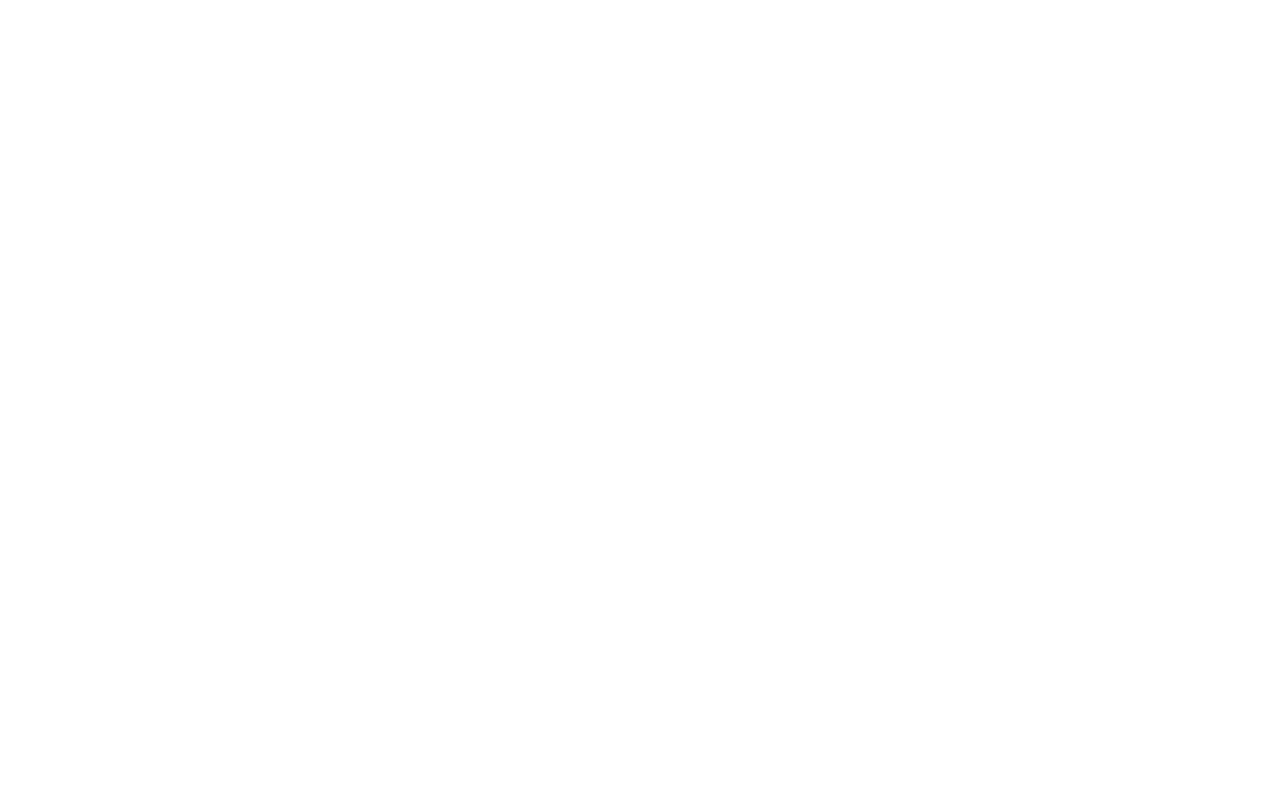
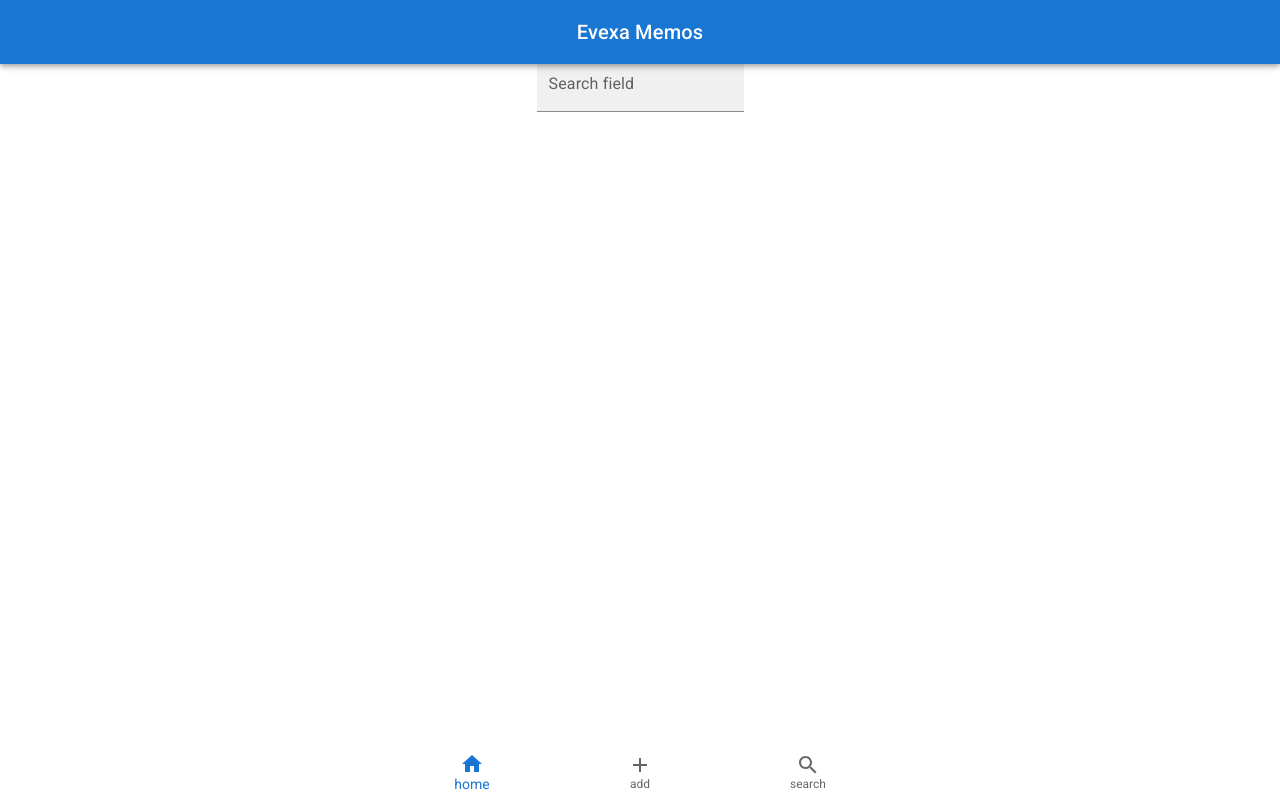
Before and after one commit to Lin-CcC/React-Advanced-Course-Learning, a React (Vite) app in the folder react-router/memo/starter/: page /search in a window 1280 px wide. Before the commit this address had no page. Built offline with nearby package versions, Linux system fonts and the light colour scheme.

Commit message:
实现了内容省略功能，搜索功能

```diff
--- a/react-router/memo/starter/src/App.jsx
+++ b/react-router/memo/starter/src/App.jsx
@@ -2,6 +2,7 @@
 import PageTemple from './components/PageTemple';
 import AlignList from './components/AlignList';
 import AddPage from './components/AddPage';
+import SearchPage from './components/SearchPage';
 function App() {
   return (
     <BrowserRouter>
@@ -9,6 +10,7 @@
         <Route path="/" element={<PageTemple />}>
           <Route index element={<AlignList />} />
           <Route path="add" element={<AddPage />} />
+          <Route path="search" element={<SearchPage />} />
         </Route>
       </Routes>
     </BrowserRouter>
--- a/react-router/memo/starter/src/components/AddPage.jsx
+++ b/react-router/memo/starter/src/components/AddPage.jsx
@@ -37,7 +37,6 @@
         label="content"
         multiline
         rows={4}
-        defaultValue=""
         style={{ marginBottom: '10px' }}
         value={content}
         onChange={(event) => setContent(event.target.value)}
--- a/react-router/memo/starter/src/components/AlignList.jsx
+++ b/react-router/memo/starter/src/components/AlignList.jsx
@@ -2,7 +2,7 @@
 import AlignItem from '../ui/AlignItem';
 import { useLocalStorage } from 'react-use';
 
-export default function AlignList() {
+export default function AlignList({ searchResult = '' }) {
   // const listData = [
   //   {
   //     Id: 1,
@@ -51,10 +51,11 @@
   //   },
   // ];
   const [listData] = useLocalStorage('listData-key', []);
+  searchResult = searchResult === '' ? listData : searchResult;
 
   return (
     <List sx={{ width: '100%', bgcolor: 'background.paper' }}>
-      {listData.map((item) => {
+      {searchResult.map((item) => {
         return <AlignItem item={item} key={item.id} />;
       })}
     </List>
--- a/react-router/memo/starter/src/components/PageTemple.jsx
+++ b/react-router/memo/starter/src/components/PageTemple.jsx
@@ -7,7 +7,14 @@
   return (
     <>
       <NavBar />
-      <div style={{ marginBottom: '56px', marginTop: '56px', zIndex: '0' }}>
+      <div
+        style={{
+          marginBottom: '56px',
+          marginTop: '56px',
+          zIndex: '0',
+          textAlign: 'center',
+        }}
+      >
         <Outlet />
       </div>
       <BottomNavi />
--- /dev/null
+++ b/react-router/memo/starter/src/components/SearchPage.jsx
@@ -0,0 +1,36 @@
+import { TextField } from '@mui/material';
+import AlignList from './AlignList';
+import { useEffect, useState } from 'react';
+import { useLocalStorage } from 'react-use';
+
+function SearchPage() {
+  const [search, setSearch] = useState('');
+  const [listData] = useLocalStorage('listData-key', []);
+  const [searchResult, setSearchResult] = useState(listData);
+
+  useEffect(() => {
+    if (search === '') {
+      setSearchResult(listData);
+    } else {
+      const filtered = listData.filter((item) => item.title.includes(search));
+      setSearchResult(filtered);
+    }
+  }, [search, listData]);
+
+  return (
+    <>
+      <TextField
+        id="filled-search"
+        label="Search field"
+        type="search"
+        variant="filled"
+        onChange={(event) => {
+          setSearch(event.target.value);
+        }}
+        value={search}
+      />
+      <AlignList searchResult={searchResult} />
+    </>
+  );
+}
+export default SearchPage;
--- a/react-router/memo/starter/src/ui/AlignItem.jsx
+++ b/react-router/memo/starter/src/ui/AlignItem.jsx
@@ -2,12 +2,29 @@
 import React from 'react';
 
 export default function AlignItem({ item }) {
+  const processedBody = truncateText(item.body);
+  function truncateText(text) {
+    const maxLength = 50;
+    if (!text) return '';
+    if (text.length <= maxLength) return text;
+    // 截取到最大长度
+    const truncated = text.slice(0, maxLength);
+    // 最后一个空格位置（避免切断英文单词）
+    const lastSpace = truncated.lastIndexOf(' ');
+    // 如果有空格，就截断到单词结尾
+    if (lastSpace > 0) {
+      return truncated.slice(0, lastSpace) + '...';
+    }
+    // 没有空格（中文/长串字符），直接截断
+    return truncated + '...';
+  }
+
   return (
     <>
       <ListItem alignItems="flex-start">
         <ListItemText
           primary={item.title}
-          secondary={<React.Fragment>{item.body}</React.Fragment>}
+          secondary={<React.Fragment>{processedBody}</React.Fragment>}
         />
       </ListItem>
       <Divider variant="fullWidth" component="li" />
```
